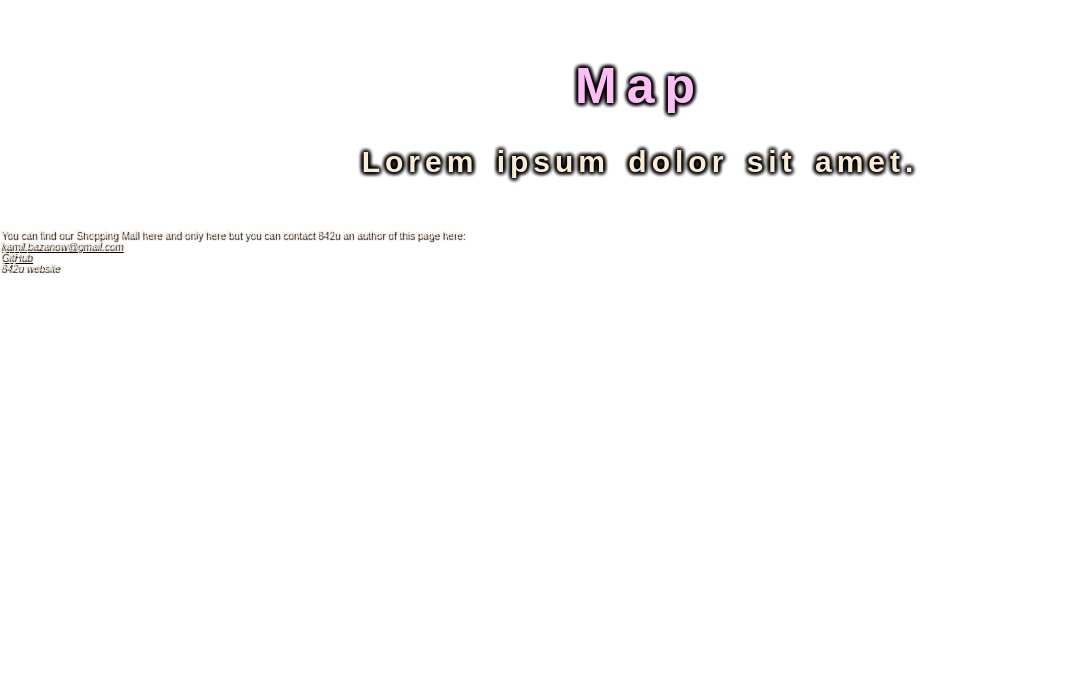
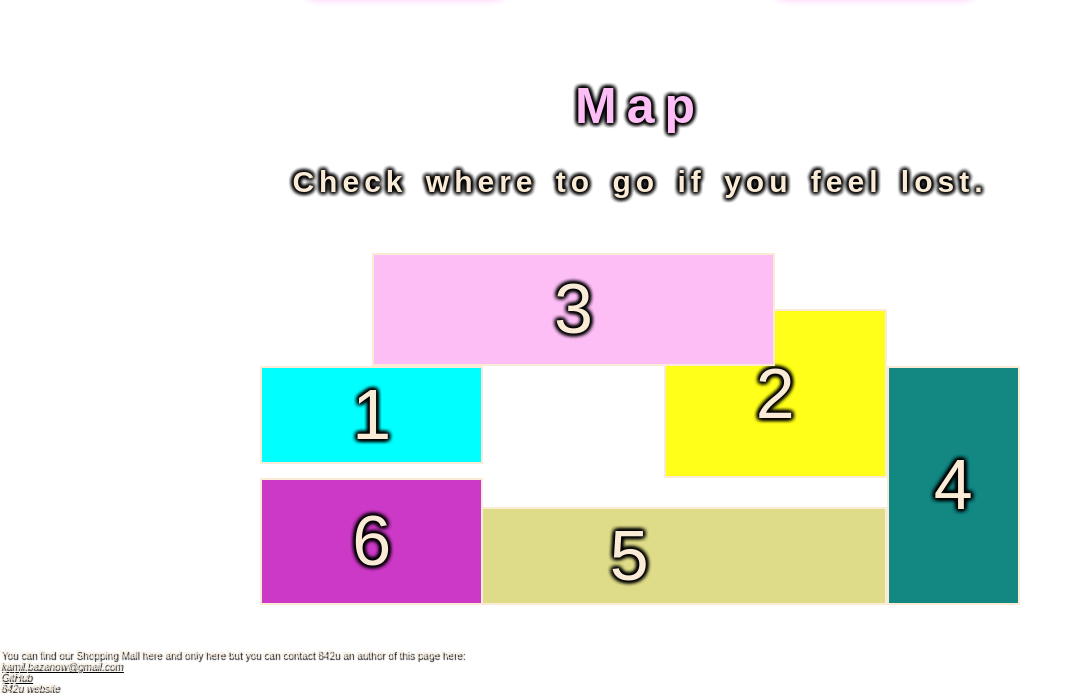
Before and after one commit to 842u/shopping-mall, a plain HTML site: page index.html in a window 1280 px wide. Shown: the part 1600-2293 px from the top of the page, without its empty margins (0-1083 px from the left). Before the commit the page ends 1873 px from the top, so only its background shows below. Drawn offline with Linux system fonts and the light colour scheme; a web font is replaced by a local one.

Commit message:
add section map

```diff
--- a/index.html
+++ b/index.html
@@ -35,7 +35,6 @@
         <iframe class="section__video"
         src="https://www.youtube.com/embed/UedTcufyrHc"
         title="YouTube video player"
-        frameborder="0"
         allow="accelerometer; autoplay; clipboard-write; encrypted-media; gyroscope; picture-in-picture">
         </iframe>
       </div>
@@ -47,35 +46,45 @@
       <div class="section__content">
         <div class="card">
           <img class="card__img" src="./img/icon-shop-1.gif" alt="Shop 1 logo.">
-          <p class="card__desc">Lorem, ipsum.</p>
+          <p class="card__desc">Shop 1</p>
         </div>
         <div class="card">
           <img class="card__img" src="./img/icon-shop-2.gif" alt="Shop 2 logo.">
-          <p class="card__desc">Lorem, ipsum.</p>
+          <p class="card__desc">Shop 2</p>
         </div>
         <div class="card">
           <img class="card__img" src="./img/icon-shop-3.gif" alt="Shop 3 logo.">
-          <p class="card__desc">Lorem, ipsum.</p>
+          <p class="card__desc">Shop 3</p>
         </div>
         <div class="card">
           <img class="card__img" src="./img/icon-shop-4.gif" alt="Shop 4 logo.">
-          <p class="card__desc">Lorem, ipsum.</p>
+          <p class="card__desc">Shop 4</p>
         </div>
         <div class="card">
           <img class="card__img" src="./img/icon-shop-5.gif" alt="Shop 5 logo.">
-          <p class="card__desc">Lorem, ipsum.</p>
+          <p class="card__desc">Shop 5</p>
         </div>
         <div class="card">
           <img class="card__img" src="./img/icon-shop-6.gif" alt="Shop 6 logo.">
-          <p class="card__desc">Lorem, ipsum.</p>
+          <p class="card__desc">Shop 6</p>
         </div>
       </div>
     </section>
 
     <section class="section section_map" id="map">
       <h2 class="section__header">Map</h2>
-      <p class="section__desc">Lorem ipsum dolor sit amet.</p>
-      <div class="section__content"></div>
+      <p class="section__desc">Check where to go if you feel lost.</p>
+      <div class="section__content">
+        <div class="map">
+          <div class="map__shop"></div>
+          <div class="map__shop"><p class="map__index">1</p></div>
+          <div class="map__shop"><p class="map__index">2</p></div>
+          <div class="map__shop"><p class="map__index">3</p></div>
+          <div class="map__shop"><p class="map__index">4</p></div>
+          <div class="map__shop"><p class="map__index">5</p></div>
+          <div class="map__shop"><p class="map__index">6</p></div>
+        </div>
+      </div>
     </section>
   </main>
 
--- a/styles.css
+++ b/styles.css
@@ -1,4 +1,18 @@
-/*  ==========
+/* ==================================================
+  [Table of contents]
+
+  1. GENERAL
+    1.1 BACGROUND
+  2. NAVBAR
+  3. MAIN
+    3.1 SECTION HOME
+    3.2 SECTION SHOPS
+    3.3 SECTION MAP
+  4. FOOTER
+
+  ==================================================*/
+
+/* ==========
   1. GENERAL
   ========== */
 :root {
@@ -7,8 +21,19 @@
   --color-neon-2: #FDBEF6;
   --color-neon-3: #CC39C7;
   --color-neon-4: #138882;
+  --color-neon-5: #DEDC88;
+  --color-neon-6: #FFFF1A;
+
   --blur-background: 0.5rem;
   --blur-elements: 10rem;
+
+  --shadow-contrast: 0 0 5px black,
+  0 0 5px black,
+  0 0 5px black,
+  0 0 5px black,
+  0 0 5px black,
+  0 0 5px black,
+  0 0 5px black;
 }
 
 * {
@@ -27,7 +52,7 @@ html {
   text-shadow: 2px 2px 1px black;
 }
 
-/*  ==========
+/* ==========
   1.1 BACKGROUND
   ========== */
 .bg-img::after {
@@ -52,7 +77,7 @@ html {
   background-size: cover;
 }
 
-/*  ==========
+/* ==========
   2. NAVBAR
   ========== */
 .nav {
@@ -119,7 +144,7 @@ html {
   text-shadow: 0 0 4px black;
 }
 
-/*  ==========
+/* ==========
   3. MAIN
   ========== */
 .main {
@@ -144,13 +169,7 @@ html {
   word-spacing: 0.5rem;
   color: var(--color-neon-2);
 
-  text-shadow: 0 0 5px black,
-  0 0 5px black,
-  0 0 5px black,
-  0 0 5px black,
-  0 0 5px black,
-  0 0 5px black,
-  0 0 5px black;
+  text-shadow: var(--shadow-contrast);
 }
 
 .section__desc {
@@ -161,31 +180,29 @@ html {
   letter-spacing: 0.5rem;
   word-spacing: 0.5rem;
 
-  text-shadow: 0 0 5px black,
-  0 0 5px black,
-  0 0 5px black,
-  0 0 5px black,
-  0 0 5px black,
-  0 0 5px black,
-  0 0 5px black;
+  text-shadow: var(--shadow-contrast);
 }
 
-/*  ==========
+.section__content {
+  padding: 1rem;
+
+  border-radius: 1rem;
+  backdrop-filter: blur(var(--blur-elements));
+}
+
+/* ==========
   3.1 SECTION HOME
   ========== */
-.section_home .section__content {
-  overflow: hidden;
-  width: 100%;
-}
-
 .section_home .section__video {
   aspect-ratio: 16 / 9;
   width: 100%;
   max-width: 560px;
   height: auto;
+
+  border: none;
 }
 
-/*  ==========
+/* ==========
   3.2 SECTION SHOPS
   ========== */
 .section_shops .section__content {
@@ -194,11 +211,7 @@ html {
   flex-wrap: wrap;
   justify-content: space-around;
   align-items: center;
-  width: 100%;
   padding: 1rem;
-
-  border-radius: 1rem;
-  backdrop-filter: blur(var(--blur-elements));
 }
 
 .card {
@@ -229,4 +242,89 @@ html {
   padding: 1rem;
 
   font-size: 5rem;
+
+  text-shadow: var(--shadow-contrast);
 }
+
+/* ==========
+  3.3 SECTION MAP
+  ========== */
+.section_map .section__content {
+  display: flex;
+  justify-content: center;
+  align-content: center;
+  overflow: hidden;
+  height: 50vh;
+}
+
+.map {
+  display: grid;
+  width: 100%;
+}
+
+.map__shop {
+  display: flex;
+  justify-content: center;
+  align-items: center;
+
+  border: 2px solid var(--color-text);
+}
+
+.map__index {
+  font-size: 7rem;
+
+  text-shadow: var(--shadow-contrast);
+}
+
+.map__shop:first-child {
+  content: "";
+
+  grid-column: 1 / 10;
+  grid-row: 1 / 10;
+
+  border: none;
+}
+
+.map__shop:nth-child(2) {
+  content: "Shop 1";
+
+  grid-column: 2 / 4;
+  grid-row: 4;
+
+  background-color: var(--color-neon-1);
+}
+
+.map__shop:nth-child(3) {
+  grid-column: 6 / 8;
+  grid-row: 3 / 6;
+
+  background-color: var(--color-neon-6);
+}
+
+.map__shop:nth-child(4) {
+  grid-column: 3 / 7;
+  grid-row: 2 / 4;
+
+  background-color: var(--color-neon-2);
+}
+
+.map__shop:nth-child(5) {
+  grid-column: 8;
+  grid-row: 4 / 9;
+
+  background-color: var(--color-neon-4);
+}
+
+.map__shop:nth-child(6) {
+  grid-column: 3 / 8;
+  grid-row: 8;
+
+  background-color: var(--color-neon-5);
+}
+
+.map__shop:nth-child(7) {
+  grid-column: 2 / 4;
+  grid-row: 6 / 9;
+
+  background-color: var(--color-neon-3);
+}
```
Lines whose indentation alone changed are shown as unchanged.
